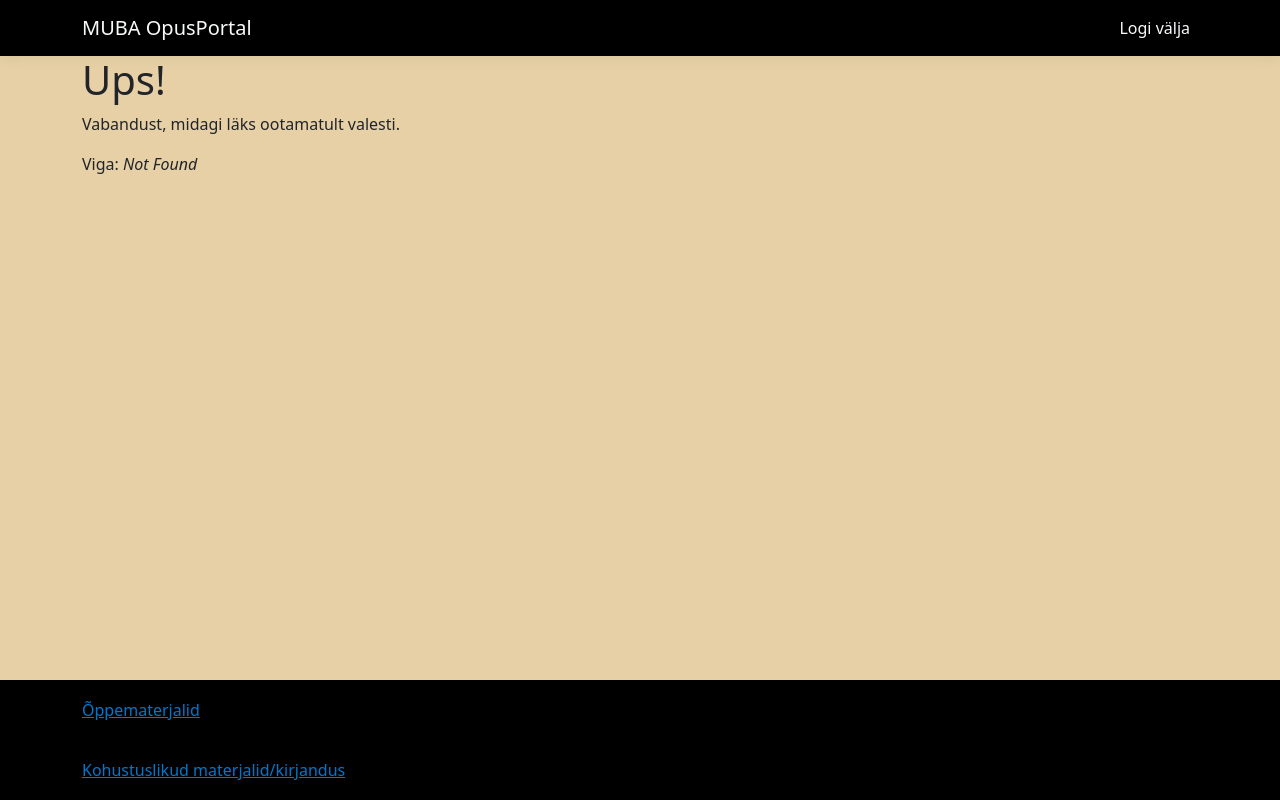
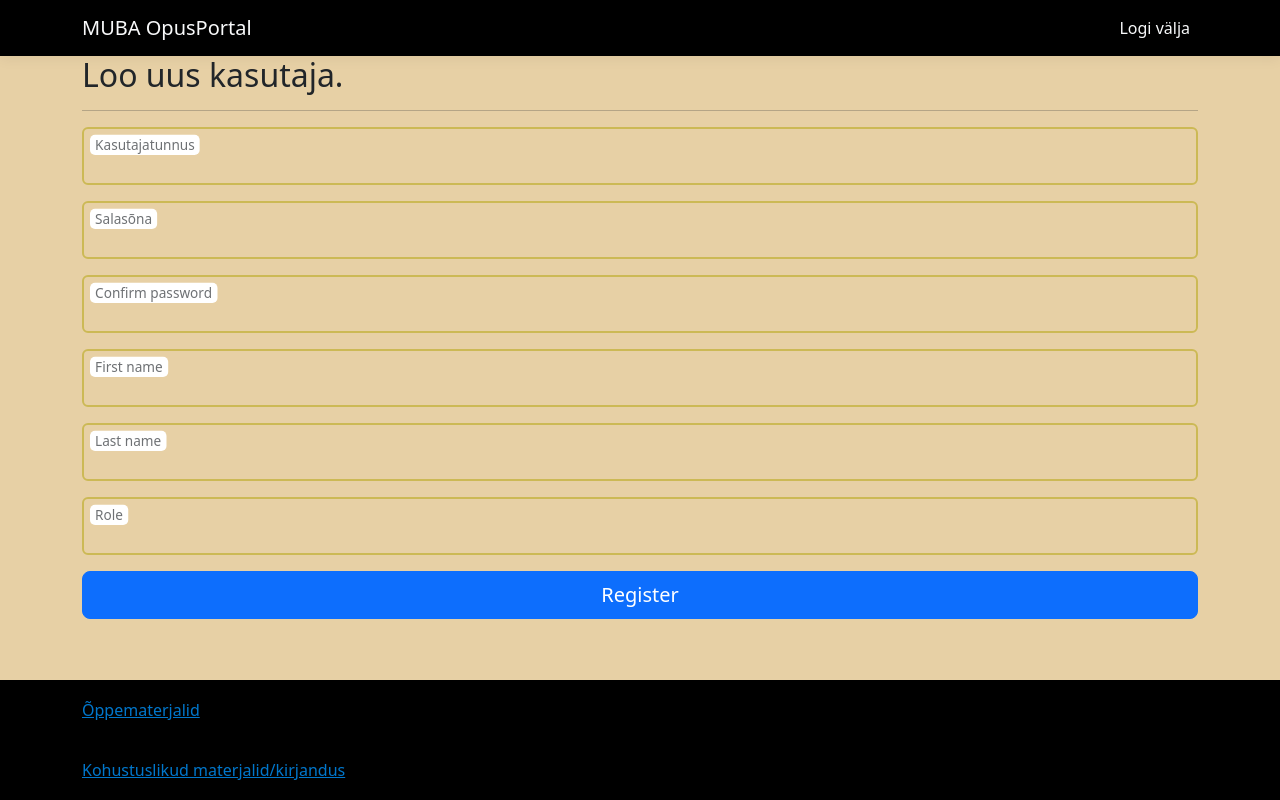
Before and after one commit to andreeuuetoa/opusportal-front-react, a React (Create React App) app: page /lisa-kasutaja in a window 1280 px wide. Before the commit this address had no page. Built offline with nearby package versions, Linux system fonts and the light colour scheme.

Commit message:
Rename user creation component

```diff
--- a/src/identity/routes/adduser/AddUser.tsx
+++ b/src/identity/routes/adduser/CreateUser.tsx
@@ -1,10 +1,10 @@
-import {AddUserView} from "../../components/register/AddUserView";
+import {CreateUserView} from "../../views/CreateUserView";
 import React, {useContext, useState} from "react";
-import {IRegisterData} from "../../DTO/IRegisterData";
+import {UserData} from "../../DTO/UserData";
 import {IdentityService} from "../../services/IdentityService";
 import {JWTContext} from "../../../root/Root";
 
-export const AddUser = () => {
+export const CreateUser = () => {
     const [values, setValues] = useState({
         email: "",
         password: "",
@@ -12,7 +12,7 @@ export const AddUser = () => {
         firstName: "",
         lastName: "",
         roleName: ""
-    } as IRegisterData);
+    } as UserData);
 
     const [validationErrors, setValidationErrors] = useState([] as string[]);
 
@@ -54,6 +54,6 @@ export const AddUser = () => {
     };
 
     return (
-        <AddUserView values={values} handleChange={handleChange} onSubmit={onSubmit} validationErrors={validationErrors}/>
+        <CreateUserView values={values} handleChange={handleChange} onSubmit={onSubmit} validationErrors={validationErrors}/>
     );
 }
--- a/src/identity/views/AddUserView.tsx
+++ b/src/identity/views/CreateUserView.tsx
@@ -8,7 +8,7 @@ import {FirstNameValues} from "../components/register/FirstNameValues";
 import {LastNameValues} from "../components/register/LastNameValues";
 import {RoleValues} from "../components/register/RoleValues";
 
-export const AddUserView = (userProps: UserProps) => {
+export const CreateUserView = (userProps: UserProps) => {
     const emailValues = EmailValues(userProps);
     const passwordValues = PasswordValues(userProps);
     const confirmPasswordValues = ConfirmPasswordValues(userProps);
--- a/src/index.tsx
+++ b/src/index.tsx
@@ -22,6 +22,7 @@ import {Competitions} from "./competitions/Competitions";
 import {Users} from "./dashboard/Users";
 import {About} from "./common/routes/About";
 import {AccountSettings} from "./identity/routes/AccountSettings";
+import {CreateUser} from "./identity/routes/adduser/CreateUser";
 
 const router = createBrowserRouter([
     {
@@ -85,6 +86,11 @@ const router = createBrowserRouter([
                 errorElement: <ErrorPage/>
             },
             {
+                path: "/lisa-kasutaja",
+                element: <CreateUser/>,
+                errorElement: <ErrorPage/>
+            },
+            {
                 path: "/kasutaja-satted",
                 element: <AccountSettings/>,
                 errorElement: <ErrorPage/>
```
